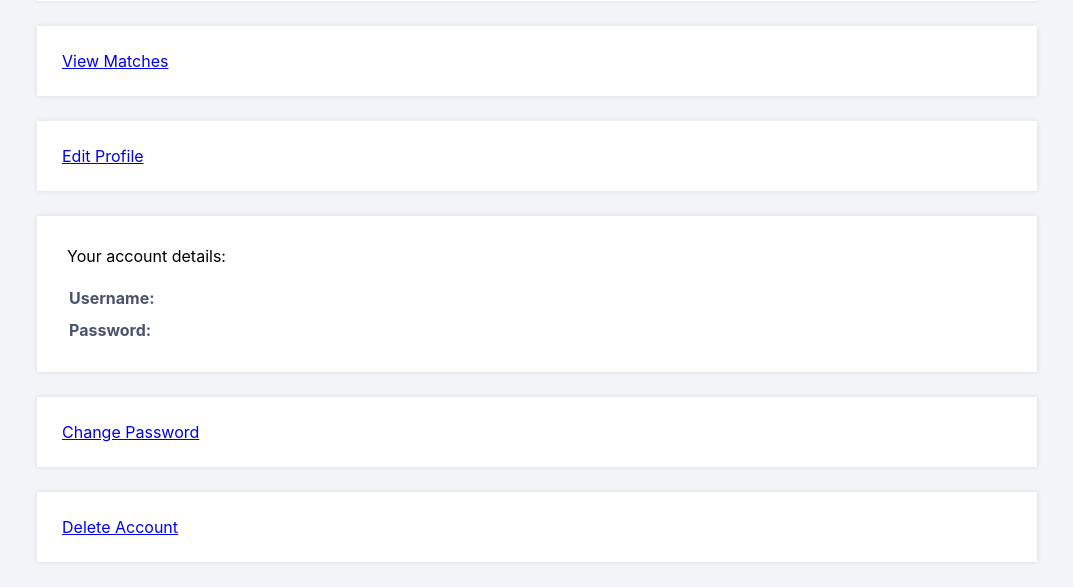
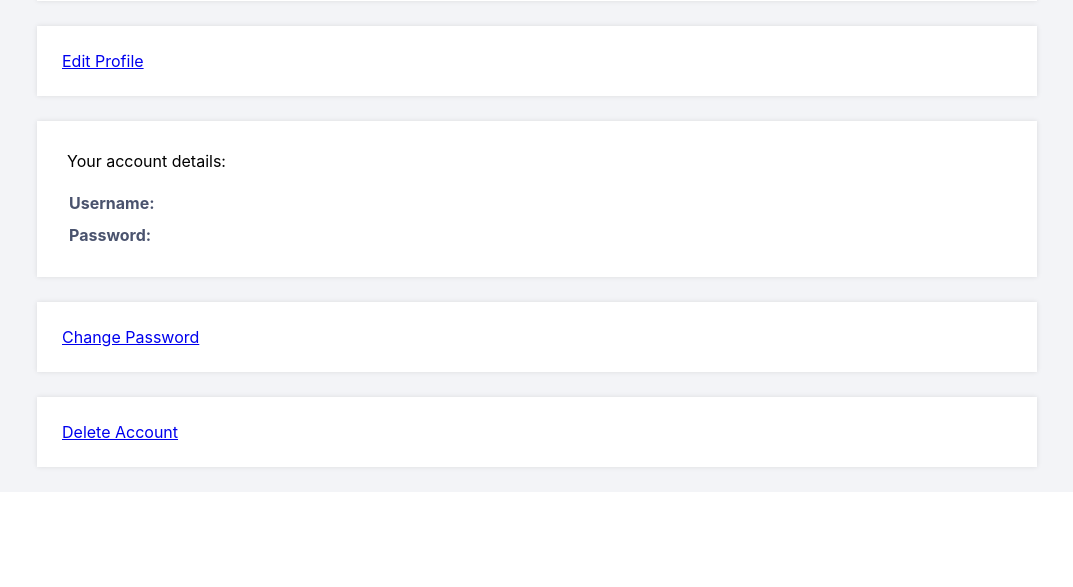
Before and after one commit to rsmith531/dating-database, a Python web app: template flask/templates/profile.html in a window 1280 px wide. Shown: the part 477-1064 px from the top of the page, without its empty margins (103-1176 px from the left). After the commit the page ends 949 px from the top, so only its background shows below. Run offline with Jinja, Linux system fonts and the light colour scheme; the template is opened without the code that fills it, so the values that code supplies are empty.

Commit message:
Update profile.html
takeout matches link

```diff
--- a/flask/templates/profile.html
+++ b/flask/templates/profile.html
@@ -46,9 +46,6 @@
 
 </div>
 <div>
-     <a href="{{ url_for('matches') }}">View Matches</a>
-</div>
-<div>
     <a href="{{ url_for('complete_profile') }}">Edit Profile</a>
 </div>
 <div>
```
